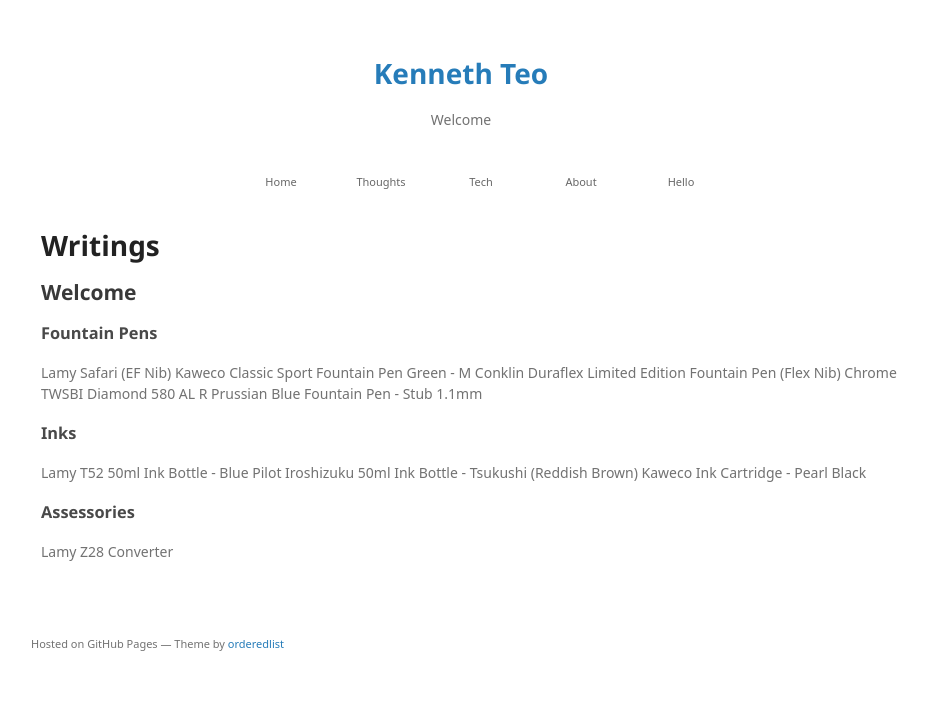
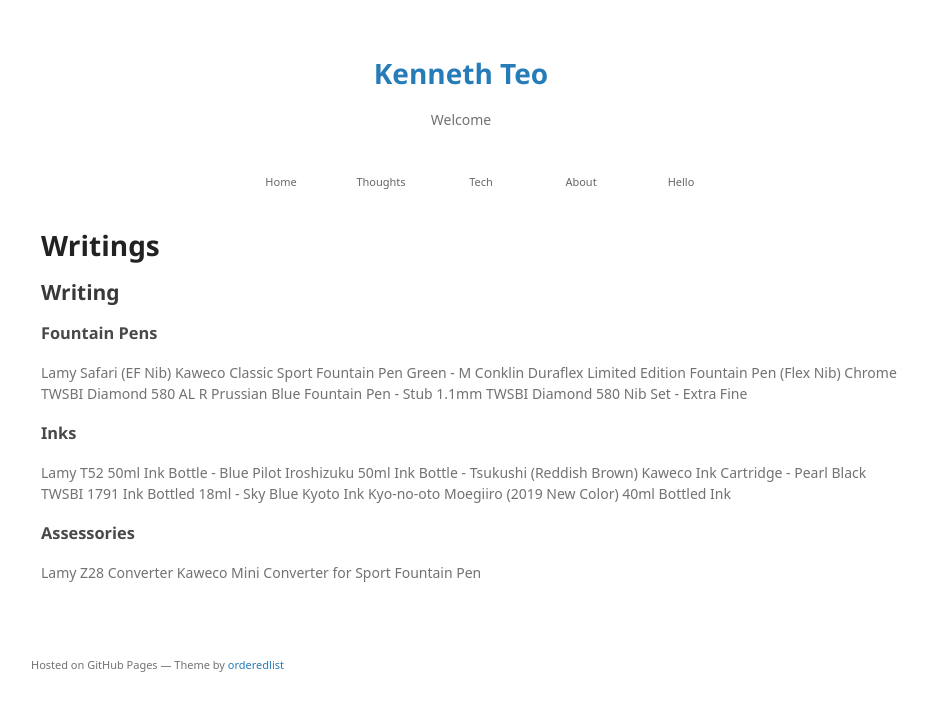
Before and after one commit to kennethteo/kennethteo.github.io, a Jekyll site: the page built from writing/index.md, in a window 1280 px wide. Shown: the top 711 px of the page, without its empty margins (179-1106 px from the left). Built offline with Jekyll 4.4.1, drawn with Linux system fonts in a browser that asks for light colours; some web fonts are replaced; a script that is not in the unit is left out.

Commit message:
Updated new Fountain pens gears

```diff
--- a/writing/index.md
+++ b/writing/index.md
@@ -2,19 +2,22 @@
 layout: page
 title: Writings
 ---
-## Welcome
+## Writing
 
 ### Fountain Pens
 Lamy Safari (EF Nib)
 Kaweco Classic Sport Fountain Pen Green - M
 Conklin Duraflex Limited Edition Fountain Pen (Flex Nib) Chrome
 TWSBI Diamond 580 AL R Prussian Blue Fountain Pen - Stub 1.1mm
+TWSBI Diamond 580 Nib Set - Extra Fine
 
 ### Inks
 Lamy T52 50ml Ink Bottle - Blue
 Pilot Iroshizuku 50ml Ink Bottle - Tsukushi (Reddish Brown)
 Kaweco Ink Cartridge - Pearl Black
-
+TWSBI 1791 Ink Bottled 18ml - Sky Blue
+Kyoto Ink Kyo-no-oto Moegiiro (2019 New Color) 40ml Bottled Ink
 
 ### Assessories
 Lamy Z28 Converter
+Kaweco Mini Converter for Sport Fountain Pen
```
Also changed, not shown: 1 other file.
